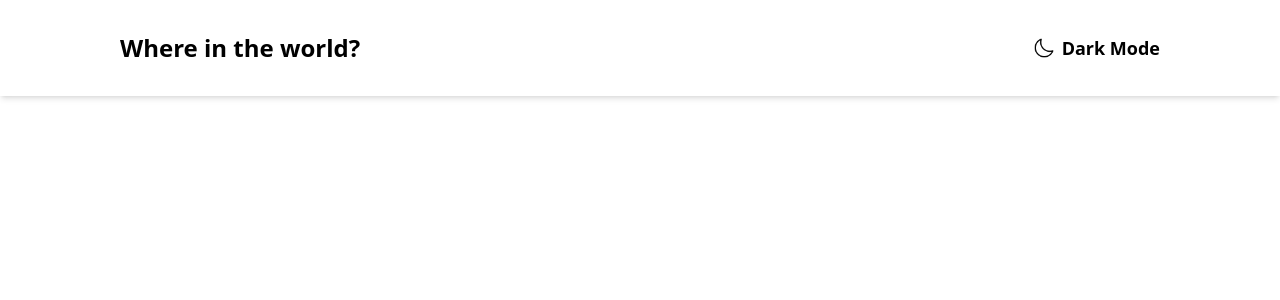
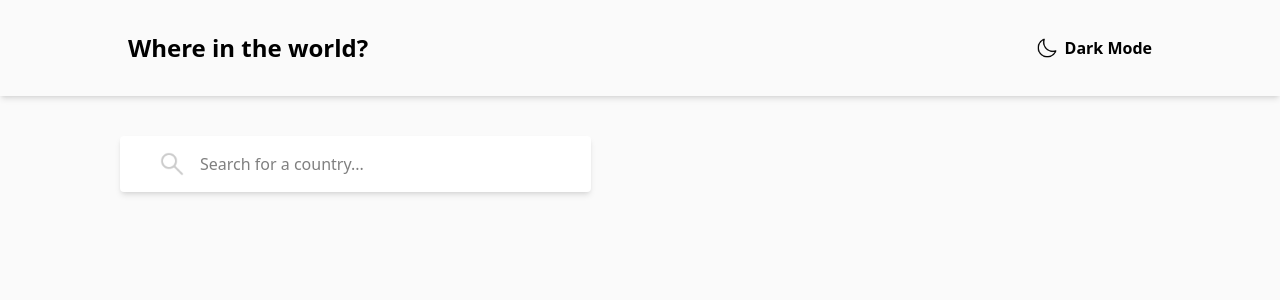
Before and after one commit to shonanohs/country-info-app, a React (Vite) app: page / in a window 1280 px wide. Shown: the top 300 px of the page. Built offline with nearby package versions, Linux system fonts and the light colour scheme.

Commit message:
Added search bar

```diff
--- a/index.html
+++ b/index.html
@@ -5,7 +5,7 @@
     <meta name="viewport" content="width=device-width, initial-scale=1.0" />
     <title>Country Info App</title>
   </head>
-  <body class="font-sans">
+  <body class="font-sans bg-[#fafafa]">
     <div id="root"></div>
     <script type="module" src="/src/main.jsx"></script>
   </body>
--- a/src/App.jsx
+++ b/src/App.jsx
@@ -1,10 +1,14 @@
 import Header from './components/Header'
+import SearchBar from './components/SearchBar'
 
 export default function App() {
 
   return (
     <>
       <Header />
+      <div className="mx-30 my-10">
+        <SearchBar />
+      </div>
     </>
   )
 }
--- a/src/components/Header.jsx
+++ b/src/components/Header.jsx
@@ -1,13 +1,11 @@
-function Header() {
+export default function Header() {
   return (
-    <nav className="flex justify-between items-center w-full h-24 px-20 lg:px-30 shadow-md">
+    <nav className="flex justify-between items-center h-24 px-10 lg:px-32 shadow-md">
       <h1 className="font-bold text-2xl hover:cursor-pointer">Where in the world?</h1>
       <button className="flex items-center gap-2 hover:text-[#494949] cursor-pointer">
-        <img className="h-5 w-5 object-scale-down" src="src/assets/light-mode-icon.png" alt="Light mode" />
-        <p className="font-semibold text-lg">Dark Mode</p>
+        <img className="h-5 w-5" src="src/assets/light-mode-icon.png" alt="Light mode" />
+        <p className="font-semibold text-md">Dark Mode</p>
       </button>
     </nav>
   );
 }
-
-export default Header;
--- a/src/components/SearchBar.jsx
+++ b/src/components/SearchBar.jsx
@@ -0,0 +1,10 @@
+export default function SearchBar() {
+    return (
+        <div className="flex relative">
+            <button>
+                <img src="src/assets/search.png" className="z-10 absolute left-10 top-4 h-6 hover:cursor-pointer"/>
+            </button>
+            <input type="text" placeholder="Search for a country..." className="bg-white rounded-sm shadow-md/10 pl-20 pr-40 py-4 z-0 focus:outline-0"/>
+        </div>
+    )
+}
```
Also changed, not shown: src/assets/search.png (added).
